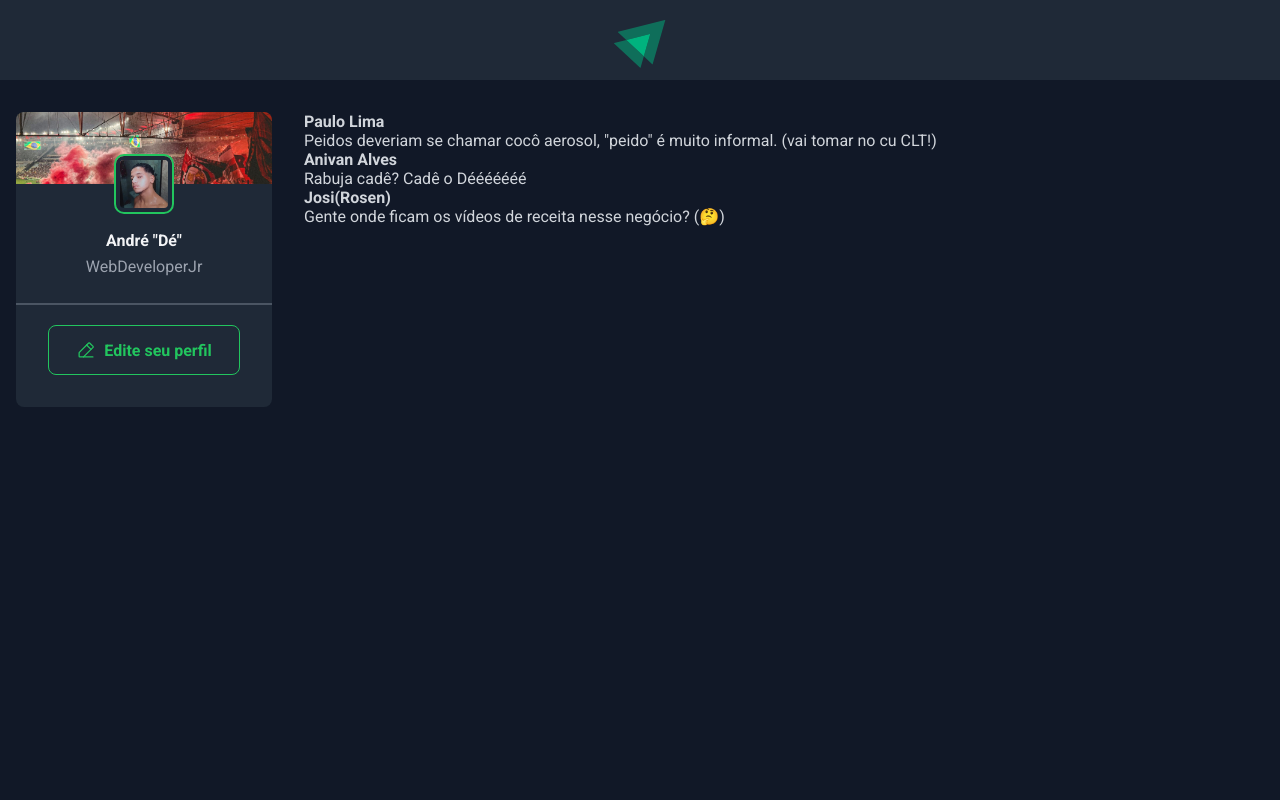
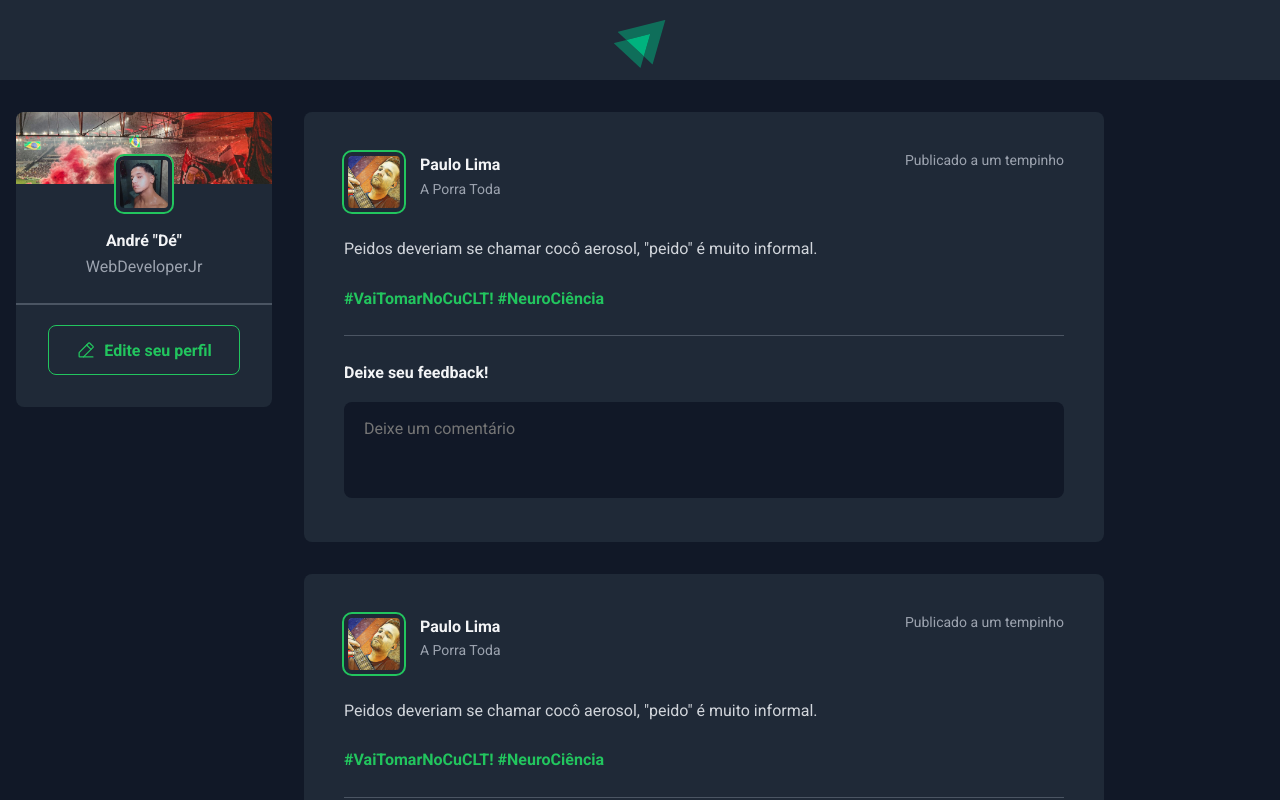
Before and after one commit to Andr7890/IgniteFeed, a React (Vite) app: page / in a window 1280 px wide. Shown: the top 800 px of the page. Built offline with nearby package versions, Linux system fonts and the light colour scheme.

Commit message:
Post + Comments completed

```diff
--- a/src/App.jsx
+++ b/src/App.jsx
@@ -1,4 +1,4 @@
-import { Post } from "./Post";
+import { Post } from "./components/Post";
 import { Header } from "./components/Header";
 import { Sidebar } from "./components/Sidebar";
 
--- a/src/Post.jsx
+++ /dev/null
@@ -1,12 +0,0 @@
-export function Post(props) {
-    return (
-     <div>
-        <strong>
-            {props.author}
-        </strong>
-        <p>
-            {props.content}
-        </p>
-     </div>
-    )
-}
--- /dev/null
+++ b/src/components/Post.jsx
@@ -0,0 +1,41 @@
+import styles from './Post.module.css';
+
+export function Post() {
+    return (
+        <article className={styles.post}>
+
+            <header>
+                <div className={styles.author}>
+                    <img className={styles.avatar} src="src\assets\paulo-profile-pic.jpg" alt="" />
+                    <div className={styles.authorInfo}>
+                        <strong> Paulo Lima </strong>
+                        <span> A Porra Toda </span>
+                    </div>
+                </div>
+
+                <time title='09 de Julho de 2023 às 17:25h'> Publicado a um tempinho </time>
+            </header>
+
+            <div className={styles.content}>
+
+            <p>Peidos deveriam se chamar cocô aerosol, "peido" é muito informal.</p>
+
+            <p>
+                <a href="https://www.youtube.com/watch?v=wko2BMFyVF8" target='blank'>#VaiTomarNoCuCLT!</a> {' '}
+                <a href="https://www.youtube.com/watch?v=pu0Gh3uJcH8" target='blank'>#NeuroCiência</a>
+            </p>
+
+            </div>
+
+            <form className={styles.commentForm}>
+                <strong>Deixe seu feedback!</strong>
+                <textarea placeholder=' Deixe um comentário ' />
+
+                <footer>
+                    <button type="submit" >Publicar</button>
+                </footer>
+            </form>
+
+        </article>
+    );
+}
--- /dev/null
+++ b/src/components/Post.module.css
@@ -0,0 +1,119 @@
+.post {
+    background: var(--gray-800);
+    padding: 2.5rem;
+    border-radius:8px;
+}
+
+.post + .post {
+    margin-top: 2rem;
+}
+
+.content {
+    line-height: 1.6;
+    color: var(--gray-300);
+    margin-top: 1.5rem;
+}
+
+.content p {
+    margin-top: 1.5rem;
+}
+
+.content a {
+    font-weight: bold;
+    color: var(--green-500);
+    text-decoration: none;
+}
+
+.content a:hover {
+    color: var(--green-300);
+}
+
+.post > header {
+    display: flex;
+    justify-content: center;
+    justify-content: space-between;
+}
+
+.post > header time {
+    color: var(--gray-400);
+    font-size: 0.875rem;
+}
+
+.author {
+    display: flex;
+    justify-content: center;
+    gap: 1rem;
+}
+
+.author img {
+    height: 60px;
+    width: 60px;
+
+    border-radius: 8px;
+    border: 4px solid var(--gray-800);
+    outline: 2px solid var(--green-500);
+}
+
+.authorInfo strong {
+    display: block;
+    color: var(--gray-100);
+    line-height: 1.6;
+}
+
+.authorInfo span {
+    color: var(--gray-400);
+    line-height: 1.6;
+    font-size: 0.875rem;
+}
+
+.commentForm {
+    width: 100%;
+    margin-top: 1.5rem;
+    padding-top: 1.5rem;
+    border-top: 1px solid var(--gray-600);
+}
+
+.commentForm > strong {
+    line-height: 1.6;
+    color: var(--gray-100);
+}
+
+.commentForm textarea {
+    width: 100%;
+    background: var(--gray-900);
+    border: 0;
+    resize: none;
+    height: 6rem;
+    padding: 1rem;
+    border-radius: 8px;
+    color: var(--gray-100);
+    line-height: 1.4;
+    margin-top: 1rem;
+}
+
+.commentForm footer {
+    visibility: hidden;
+    max-height: 0;
+}
+
+.commentForm:focus-within footer {
+    visibility: visible;
+    max-height: none;
+}
+
+.commentForm button[type=submit] {
+    padding: 1rem 1.5rem;
+    margin-top: 1rem;
+    border-radius: 8px;
+    border:0;
+    background: var(--green-500);
+    color: var(--white);
+    font-weight: bold;
+    cursor: pointer;
+
+    transition: background-color 0.2s;
+}
+
+.commentForm button[type=submit]:hover{
+    background: var(--green-300);
+}
--- a/src/global.css
+++ b/src/global.css
@@ -8,7 +8,13 @@
     --gray-800: #1f2937;
     --gray-900: #111827;
 
+    --green-300: #00b37e;
     --green-500: #22c55e;
+}
+
+:focus {
+    outline: transparent;
+    box-shadow: 0 0 0 2px var(--green-500);
 }
 
 * {
```
